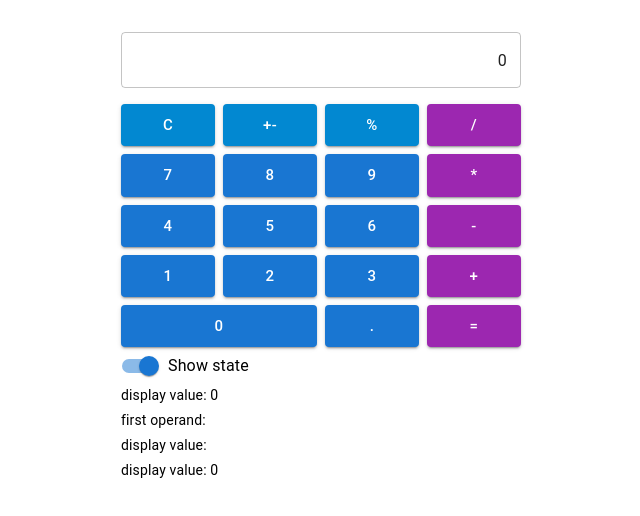
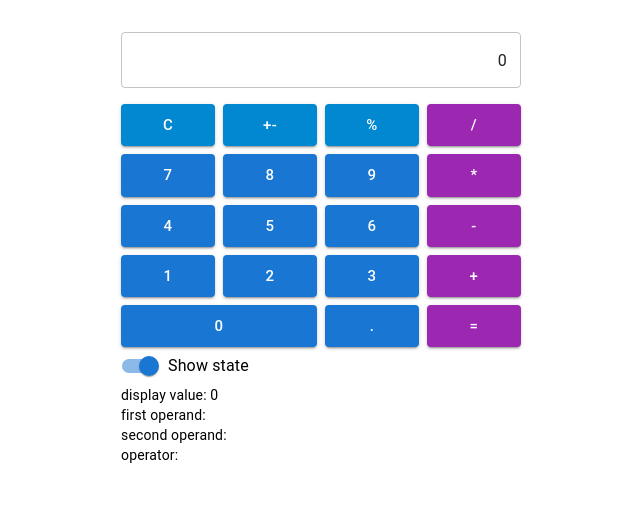
Before and after one commit to ArtemEkzarho/calculator-expressts-reactts-vite, a React (Vite) app in the folder client/: page / in a window 1280 px wide. Both pictures are taken after a click on the label "Show state". Shown: the top 516 px of the page, without its empty margins (319-959 px from the left). Built offline with nearby package versions, Linux system fonts and the light colour scheme.

Commit message:
fix typo

```diff
--- a/client/src/App.tsx
+++ b/client/src/App.tsx
@@ -195,18 +195,10 @@ export const App = () => {
 
       {showState && (
         <>
-          <Typography variant="body2" gutterBottom>
-            display value: {displayValue}
-          </Typography>
-          <Typography variant="body2" gutterBottom>
-            first operand: {firstOperand}
-          </Typography>
-          <Typography variant="body2" gutterBottom>
-            display value: {secondOperand}
-          </Typography>
-          <Typography variant="body2" gutterBottom>
-            display value: {displayValue}
-          </Typography>
+          <Typography variant="body2">display value: {displayValue}</Typography>
+          <Typography variant="body2">first operand: {firstOperand}</Typography>
+          <Typography variant="body2">second operand: {secondOperand}</Typography>
+          <Typography variant="body2">operator: {operator}</Typography>
         </>
       )}
     </Box>
```
